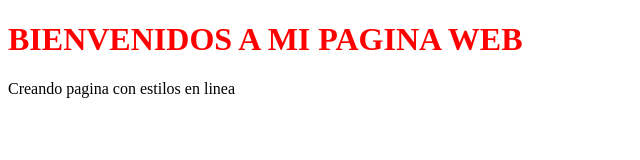
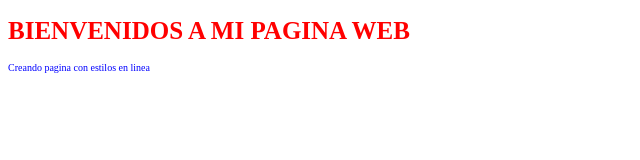
Before and after one commit to jeinercotes/laboratorio-8, a plain HTML site: page index.html in a window 1280 px wide. Shown: the whole page, without its empty margins (0-640 px from the left). Drawn offline with Linux system fonts and the light colour scheme.

Commit message:
añadiendo estilo a p

```diff
--- a/index.html
+++ b/index.html
@@ -6,8 +6,8 @@
     <title>Document</title>
 </head>
 <body>
-    <h1 style=" color: red; font size: 25px;">BIENVENIDOS A MI PAGINA WEB</h1>
-    <P>Creando pagina con estilos en linea</P>
+    <h1 style="color: red; font-size: 25px;">BIENVENIDOS A MI PAGINA WEB</h1>
+    <P style="color: blue; font-size: 10px;">Creando pagina con estilos en linea</P>
 
 </body>
 </html>
```
